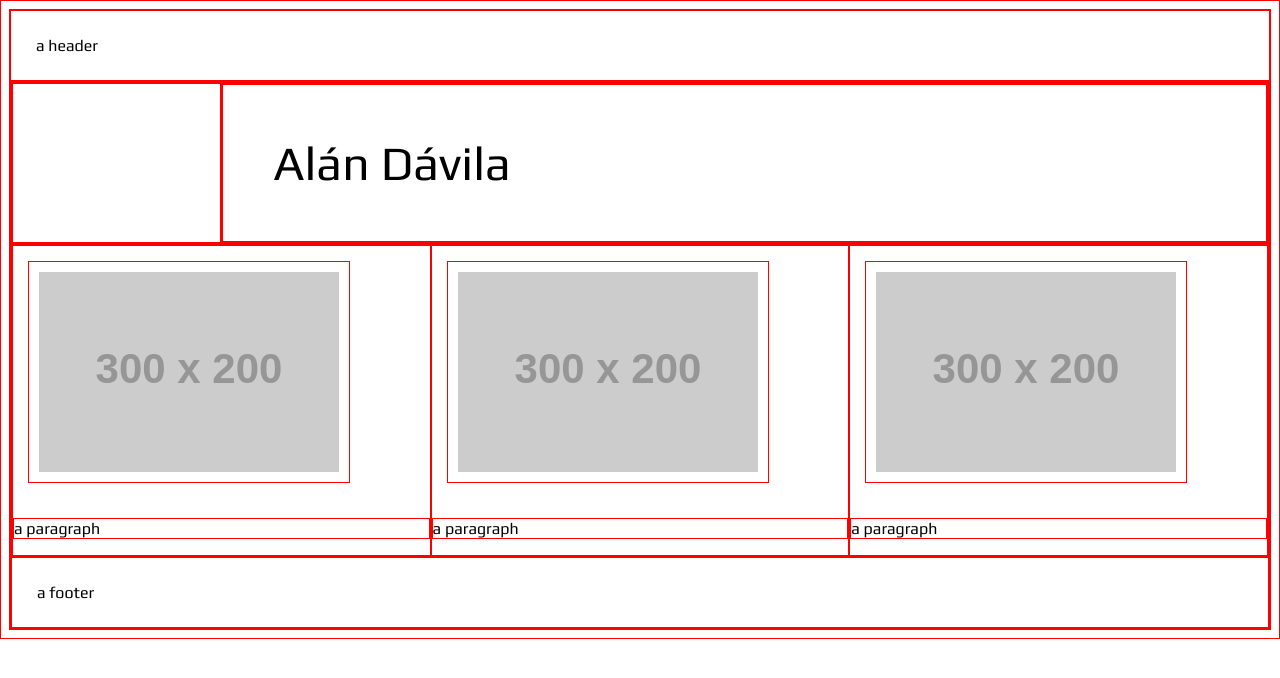
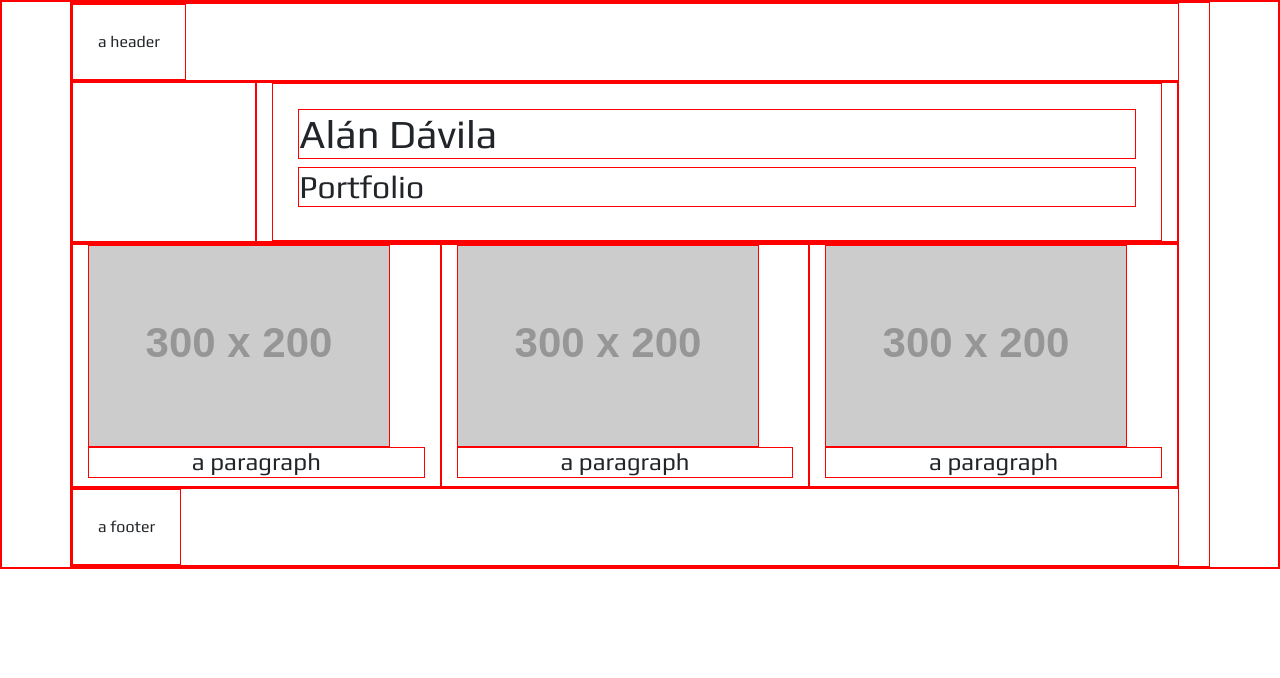
Before and after one commit to alandavila/portfolio, a PHP site: page /test.html in a window 1280 px wide. Shown: the top 678 px of the page. Run offline with PHP 8.4, Linux system fonts and the light colour scheme; grey boxes labelled with a size stand in for pictures from a placeholder-image service; some libraries are stand-ins or nearby versions.

Commit message:
edited using bootstrap framework

```diff
--- a/css/main.css
+++ b/css/main.css
@@ -29,7 +29,7 @@ footer {
 
 }
 .title_name {
-  padding: 50px;
+  padding: 25px;
   font-size: -webkit-xxx-large;
 }
 
--- a/test.html
+++ b/test.html
@@ -1,51 +1,63 @@
 <!DOCTYPE HTML>
-<html>
+<html lang="en">
   <head>
+    <meta name="viewport" content="width=device-width, initial-scale=1">
     <meta charset="utf-8">
     <title>Framework Test Page</title>
     <!--My local css file-->
     <link href="css/main.css" rel="stylesheet" >
+    <!--bootstrap framework-->
+    <link rel="stylesheet" href="css/bootstrap.min.css">
     <!--Google font style from https://fonts.google.com/-->
     <link href="https://fonts.googleapis.com/css?family=Play" rel="stylesheet">
     <!--Multi browser support-->
     <link rel="stylesheet" src="//normalize-css.googlecode.com/svn/trunk/normalize.css">
   </head>
   <body>
+    <div class="container">
+      <div class="row">
         <header>
           a header
         </header>
-    <div class="grid">
+    </div>
       <div class="row">
-        <div class='col-2'>
+        <div class='col-md-2'>
         </div>
-        <div class="col-10">
+        <div class="col-md-10">
           <div class="title_name">
+            <h1 class="text-left">
               Al&aacute;n D&aacute;vila
+            </h1>
+            <h2>
+              Portfolio
+            </h2>
           </div>
         </div>
       </div>
       <div class="row">
-        <div class="col-4">
-          <img class="project_img" src="http://placehold.it/300x200">
-          <p>
+        <div class="col-md-4">
+          <img class="img-responsive" src="http://placehold.it/300x200">
+          <h4 class="text-center">
             a paragraph
-          </p>
+          </h4>
         </div>
-        <div class="col-4">
-          <img class="project_img" src="http://placehold.it/300x200">
-          <p>
+        <div class="col-md-4">
+          <img class="img-responsive" src="http://placehold.it/300x200">
+          <h4 class="text-center">
             a paragraph
-          </p>
+          </h4>
         </div>
-        <div class="col-4">
-          <img class="project_img" src="http://placehold.it/300x200">
-          <p>
+        <div class="col-md-4">
+          <img class="img-responsive" src="http://placehold.it/300x200">
+          <h4 class="text-center">
             a paragraph
-          </p>
+          </h4>
         </div>
       </div>
+      <div class="row">
         <footer>
           a footer
         </footer>
     </div>
+    </div>
 </html>
```
Lines whose indentation alone changed are shown as unchanged.
